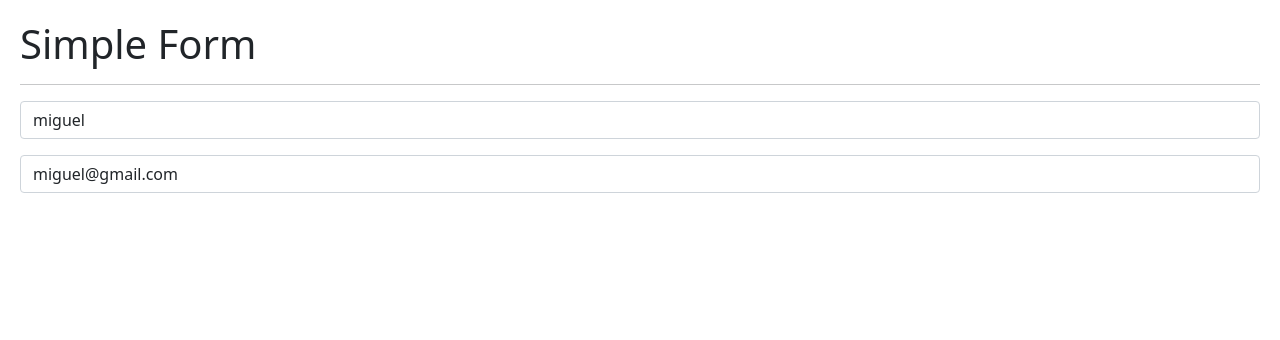
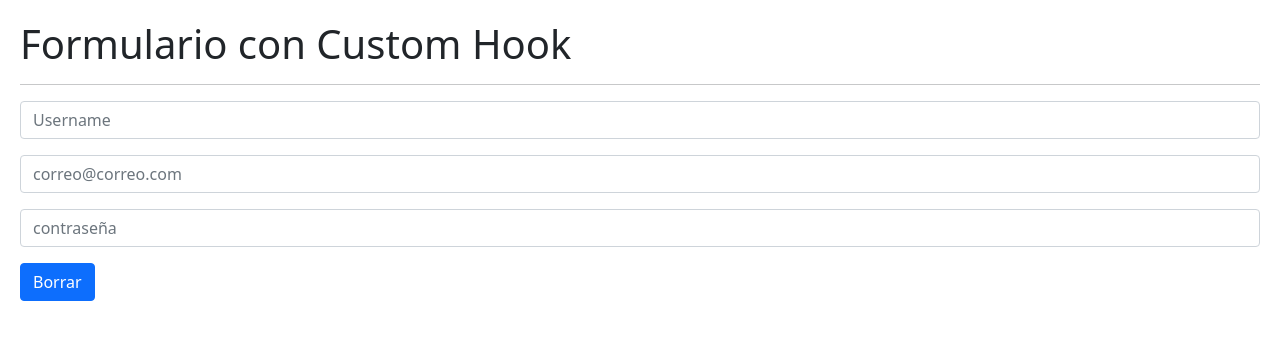
Before and after one commit to mikeolopolous/hook-app, a React (Vite) app: page / in a window 1280 px wide. Shown: the top 340 px of the page. Built offline with nearby package versions, Linux system fonts and the light colour scheme.

Commit message:
add useEffect with custom Hook

```diff
--- /dev/null
+++ b/src/02-useEffect/FormWithCustomHook.jsx
@@ -0,0 +1,52 @@
+import { useForm } from "../hooks/useForm"
+
+export const FormWithCustomHook = () => {
+
+  const {formState, username, email, password, onInputChange, onResetForm} = useForm({
+    username: '',
+    email: '',
+    password: '',
+  })
+
+  return (
+    <>
+      <h1>Formulario con Custom Hook</h1>
+      <hr />
+
+      <input
+        type="text"
+        className="form-control"
+        placeholder="Username"
+        name="username"
+        value={ username }
+        onChange={ onInputChange }
+      />
+
+      <input
+        type="email"
+        className="form-control mt-3"
+        placeholder="correo@correo.com"
+        name="email"
+        value={ email }
+        onChange={ onInputChange }
+      />
+
+      <input
+        type="password"
+        className="form-control mt-3"
+        placeholder="contraseña"
+        name="password"
+        value={ password }
+        onChange={ onInputChange }
+      />
+
+      <button
+        className="btn btn-primary mt-3"
+        onClick={ onResetForm }
+      >
+        Borrar
+      </button>
+
+    </>
+  )
+}
--- /dev/null
+++ b/src/hooks/useForm.js
@@ -0,0 +1,26 @@
+import { useState } from 'react'
+
+export const useForm = ( initialForm = {} ) => {
+
+  const [formState, setFormState] = useState(initialForm)
+
+  const onInputChange = ({ target }) => {
+    const { name, value } = target
+
+    setFormState({
+      ...formState,
+      [ name ]: value
+    })
+  }
+
+  const onResetForm = () => {
+    setFormState(initialForm)
+  }
+
+  return {
+    ...formState,
+    formState,
+    onInputChange,
+    onResetForm,
+  }
+}
--- a/src/main.jsx
+++ b/src/main.jsx
@@ -1,14 +1,15 @@
 import React from 'react'
 import ReactDOM from 'react-dom/client'
-import { SimpleForm } from './02-useEffect/SimpleForm'
+import { FormWithCustomHook } from './02-useEffect/FormWithCustomHook'
 import './index.css'
 
 // import { HooksApp } from './HooksApp'
 // import { CounterApp } from './01-useState/CounterApp'
 // import { CounterWithCustomHook } from './01-useState/CounterWithCustomHook'
+// import { SimpleForm } from './02-useEffect/SimpleForm'
 
 ReactDOM.createRoot(document.getElementById('root')).render(
   // <React.StrictMode>
-    <SimpleForm />
+    <FormWithCustomHook />
   // </React.StrictMode>
 )
```
